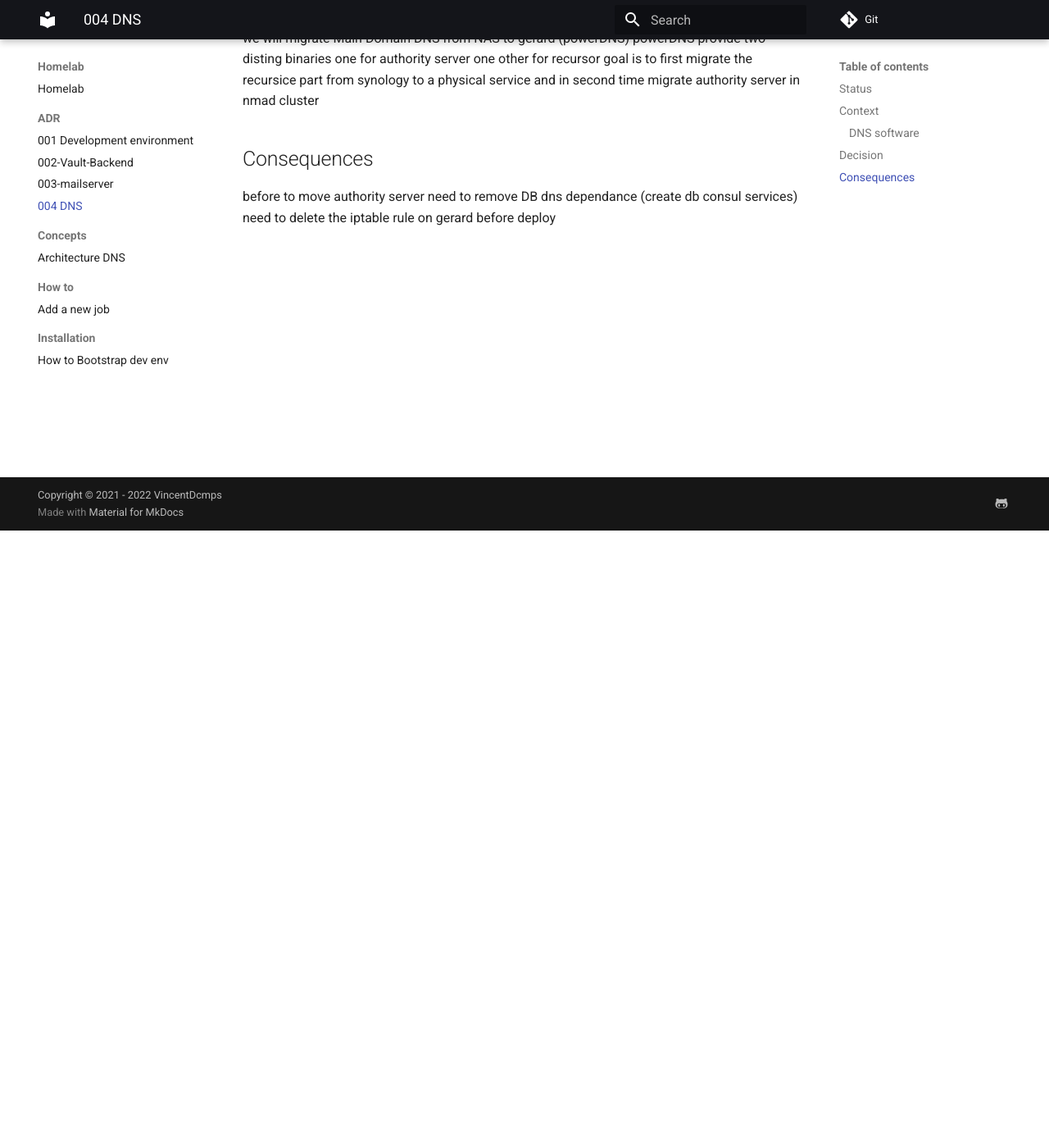
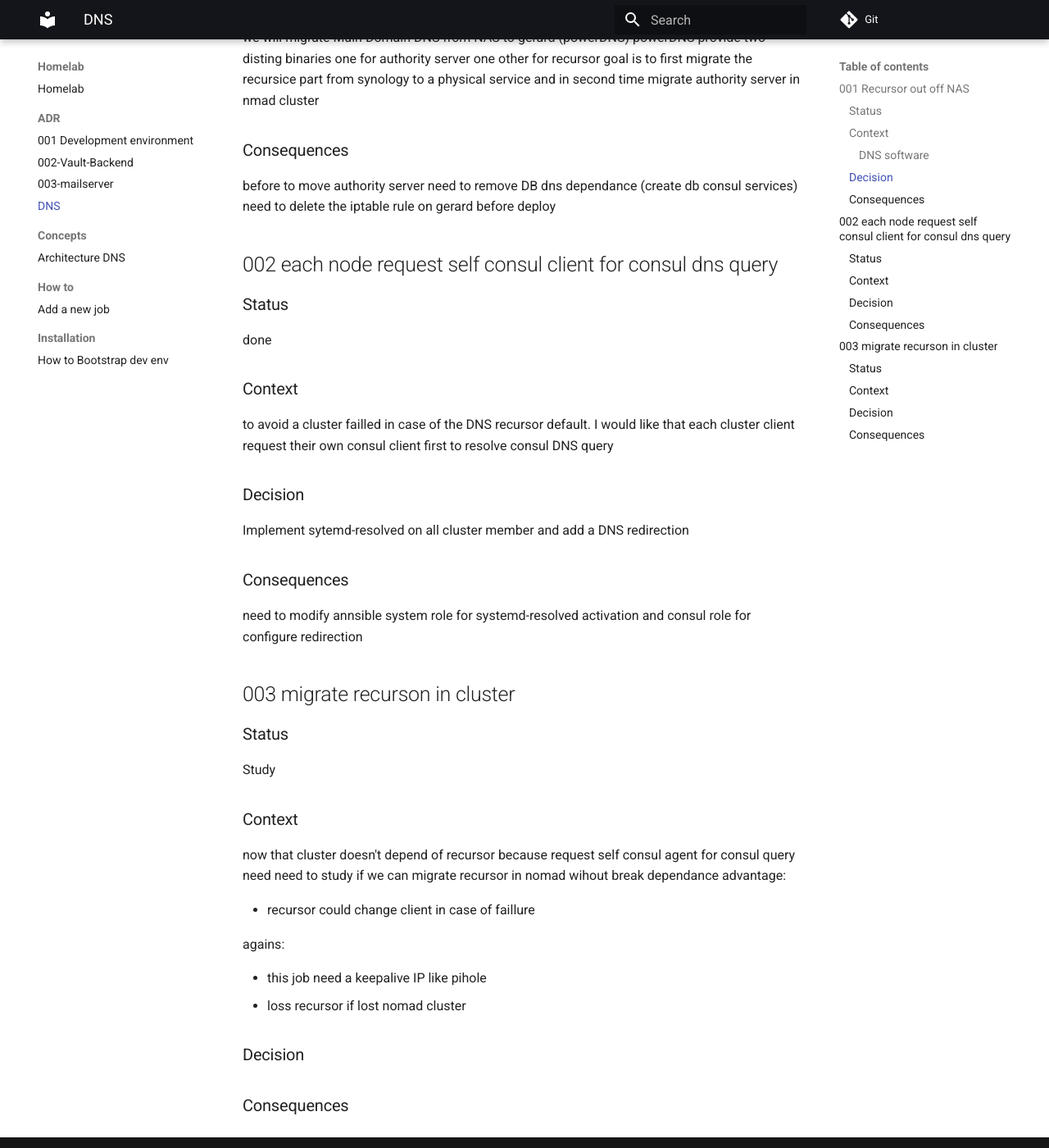
Before and after one commit to vincentDcmps/homelab, an MkDocs documentation site: the page built from docs/ADR/004-DNS.md, in a window 1280 px wide and 1400 px high, scrolled down 753 px. Shown: the whole window at 82% size. Built offline with MkDocs 1.6.1 and Material for MkDocs 9.7.7, drawn with Linux system fonts in a browser that asks for light colours; some of the changed text lies outside the part shown.

Commit message:
docs: complete DNS ADR

```diff
--- a/docs/ADR/004-DNS.md
+++ b/docs/ADR/004-DNS.md
@@ -1,10 +1,12 @@
-# 004 DNS
+# DNS
 
-## Status
+## 001 Recursor out off NAS
 
-In progress
+### Status
 
-## Context
+done
+
+### Context
 
 curently main local domain DNS is located on NAS.
 
@@ -13,19 +15,62 @@ goal:
 - avoid DNS outtage in case of NAS reboot (my synology have 10 years and is a litle long to reboot) morever during NAS reboot we lost the adblock DNS in the nomad cluster because nomad depend of the NFS share.
 - remove the direct redirection to service.consul DNS and the IPTABLE rule use to redirect port 53 on consul on gerard instead new DNS could be forward directly to an active consul node on port 8300
 
-### DNS software
+#### DNS software
 
 need DHCP Dynamic update
 could redirect domain on other port than port 53
 
-## Decision
+### Decision
 
 we will migrate Main Domain DNS from NAS to gerard  (powerDNS)
 powerDNS provide two disting binaries one for authority server one other for recursor
 goal is to first migrate the recursice part from synology to a physical service
 and in second time migrate authority server in nmad cluster
 
-## Consequences
+### Consequences
 
 before to move authority server need to remove DB dns dependance (create db consul services)
 need to delete the iptable rule on gerard before deploy
+
+## 002 each node request self consul client for consul dns query
+
+### Status
+
+done
+
+### Context
+
+to avoid a cluster failled in case of the DNS recursor default.
+I would like that each cluster client request their own consul client
+first to resolve consul DNS query
+
+### Decision
+
+Implement sytemd-resolved on all cluster member and add a DNS redirection
+
+### Consequences
+
+need to modify annsible system role for systemd-resolved activation and consul role for configure redirection
+
+## 003 migrate recurson in cluster
+
+### Status
+
+Study
+
+### Context
+
+now that cluster doesn't depend of recursor because request self consul agent for consul query need
+need to study if we can migrate recursor in nomad wihout break dependance
+advantage:
+
+- recursor could change client in case of faillure
+
+agains:
+
+- this job need a keepalive IP like pihole
+- loss recursor if lost nomad cluster
+
+### Decision
+
+### Consequences
```
